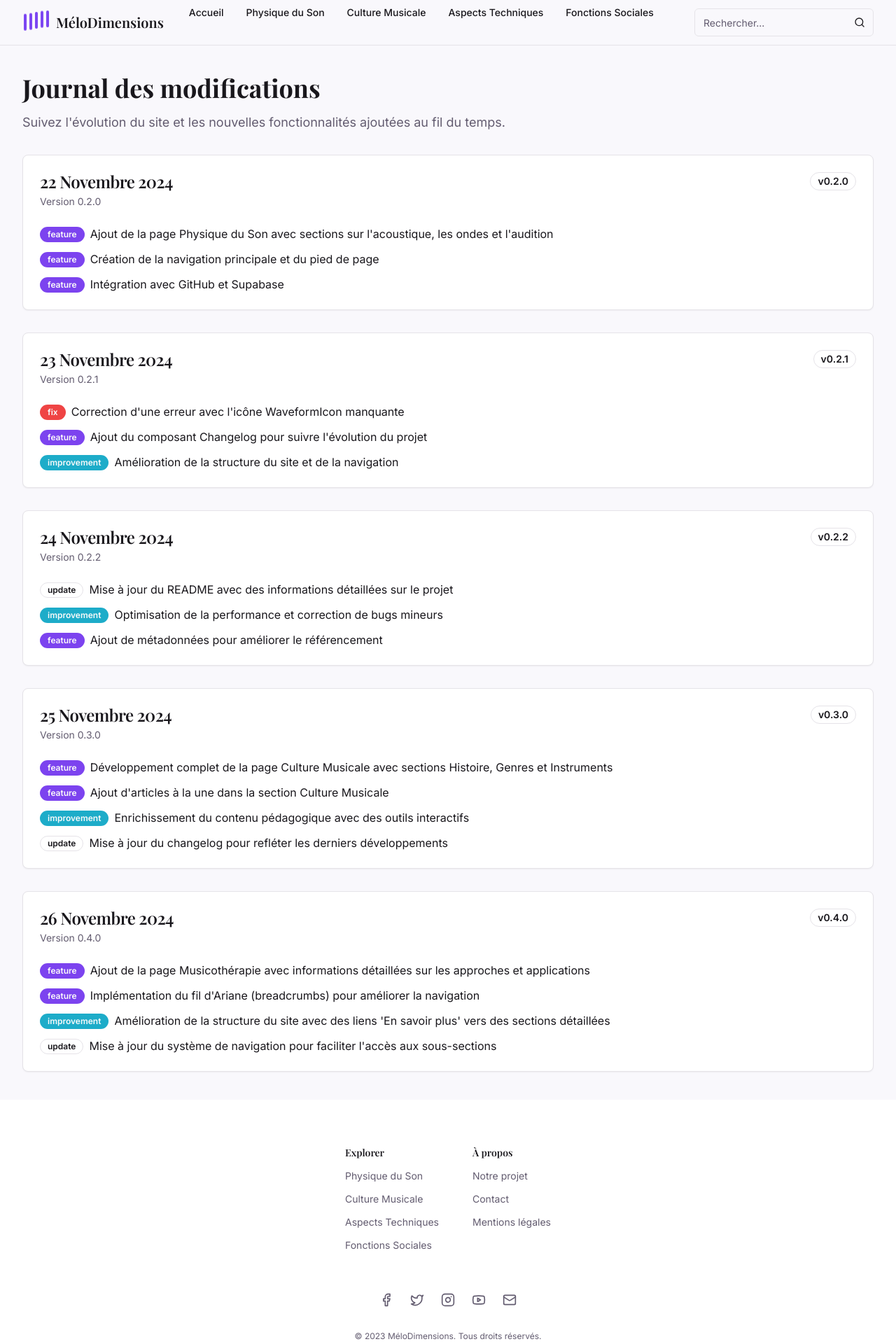
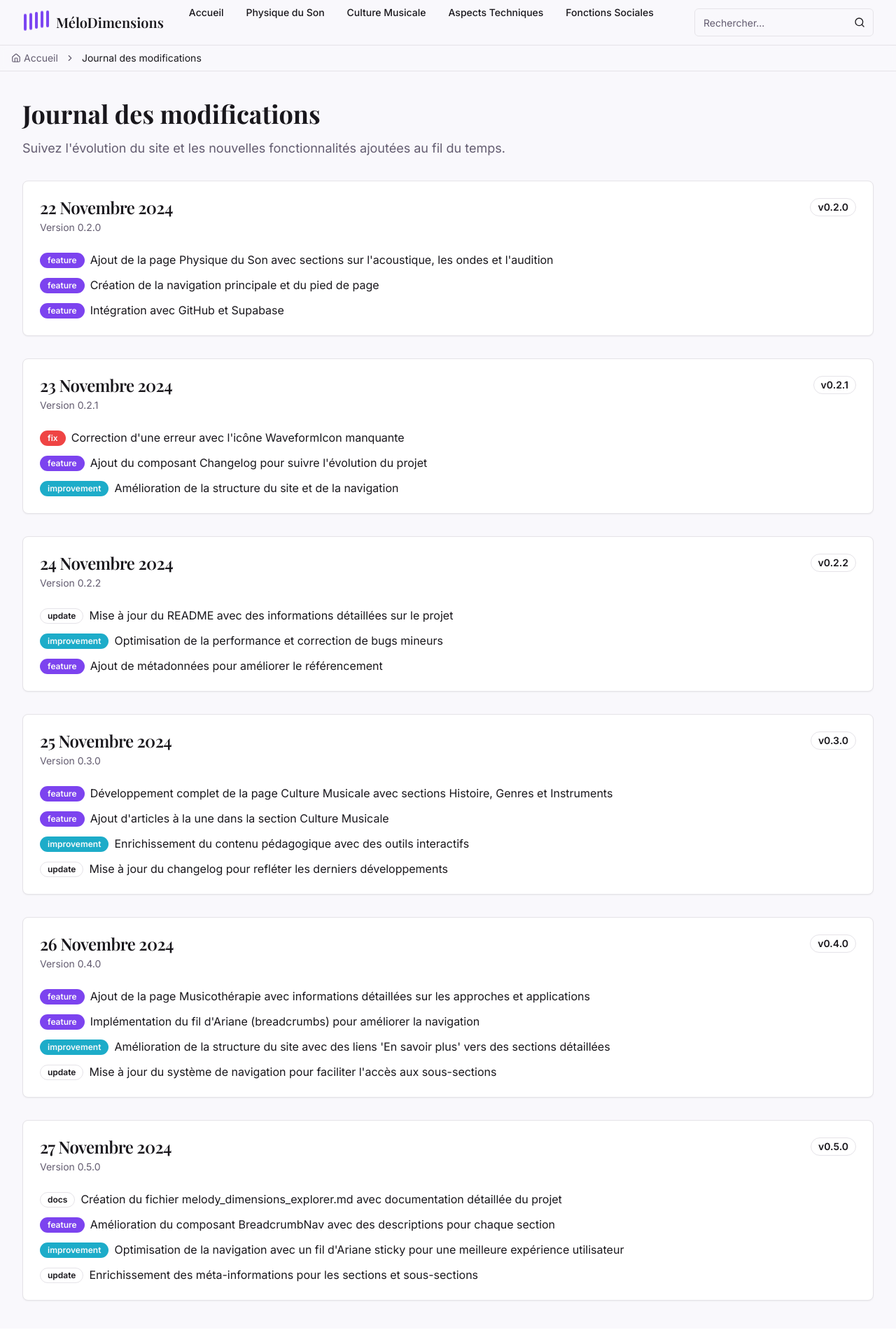
Before and after one commit to HylstEdu/melody-dimensions-explorer, a React (Vite) app: page /changelog in a window 1280 px wide. Shown: the top 1920 px of the page at 70% size. Built offline with nearby package versions, Linux system fonts and the light colour scheme; a web font is replaced by a local one.

Commit message:
Add site structure and documentation
Implement modular design and add documentation for the site. Update changelog.

```diff
--- a/src/components/BreadcrumbNav.tsx
+++ b/src/components/BreadcrumbNav.tsx
@@ -15,21 +15,67 @@ interface BreadcrumbConfig {
   [key: string]: {
     label: string;
     parent?: string;
+    description?: string;
   };
 }
 
 const routeConfig: BreadcrumbConfig = {
   "/": { label: "Accueil" },
-  "/physique-son": { label: "Physique du Son", parent: "/" },
-  "/culture": { label: "Culture Musicale", parent: "/" },
-  "/technique": { label: "Aspects Techniques", parent: "/" },
-  "/societe": { label: "Fonctions Sociales", parent: "/" },
-  "/societe/musicotherapie": { label: "Musicothérapie", parent: "/societe" },
-  "/societe/neurosciences": { label: "Neurosciences et Musique", parent: "/societe" },
-  "/societe/anthropologie": { label: "Anthropologie Musicale", parent: "/societe" },
-  "/societe/politique": { label: "Musique et Politique", parent: "/societe" },
-  "/societe/identite": { label: "Identité et Musique", parent: "/societe" },
-  "/societe/education/methodes": { label: "Méthodes Pédagogiques", parent: "/societe" },
+  "/physique-son": {
+    label: "Physique du Son",
+    parent: "/",
+    description: "Découvrez les principes fondamentaux de l'acoustique et de la perception auditive"
+  },
+  "/culture": {
+    label: "Culture Musicale",
+    parent: "/",
+    description: "Explorez l'histoire et les genres de la musique à travers les époques"
+  },
+  "/technique": {
+    label: "Aspects Techniques",
+    parent: "/",
+    description: "Apprenez les bases de la théorie musicale, la composition et la production"
+  },
+  "/societe": {
+    label: "Fonctions Sociales",
+    parent: "/",
+    description: "Comprenez le rôle de la musique dans la société et ses diverses applications"
+  },
+  "/societe/musicotherapie": {
+    label: "Musicothérapie",
+    parent: "/societe",
+    description: "Découvrez comment la musique est utilisée à des fins thérapeutiques"
+  },
+  "/societe/neurosciences": {
+    label: "Neurosciences et Musique",
+    parent: "/societe",
+    description: "Explorez les effets de la musique sur le cerveau et la cognition"
+  },
+  "/societe/anthropologie": {
+    label: "Anthropologie Musicale",
+    parent: "/societe",
+    description: "Étudiez le rôle de la musique dans différentes cultures et sociétés"
+  },
+  "/societe/politique": {
+    label: "Musique et Politique",
+    parent: "/societe",
+    description: "Analysez les liens entre musique, engagement politique et mouvements sociaux"
+  },
+  "/societe/identite": {
+    label: "Identité et Musique",
+    parent: "/societe",
+    description: "Découvrez comment la musique façonne et exprime l'identité individuelle et collective"
+  },
+  "/societe/education/methodes": {
+    label: "Méthodes Pédagogiques",
+    parent: "/societe",
+    description: "Explorez les différentes approches d'enseignement et d'apprentissage musical"
+  },
+  "/changelog": {
+    label: "Journal des modifications",
+    parent: "/",
+    description: "Suivez l'évolution du site et les nouvelles fonctionnalités"
+  }
 };
 
 export function BreadcrumbNav() {
@@ -46,6 +92,7 @@ export function BreadcrumbNav() {
       breadcrumbs.unshift({
         path: currentRoute,
         label: routeConfig[currentRoute].label,
+        description: routeConfig[currentRoute].description || "",
         isCurrent: true,
       });
     }
@@ -58,6 +105,7 @@ export function BreadcrumbNav() {
         breadcrumbs.unshift({
           path: parentRoute,
           label: routeConfig[parentRoute].label,
+          description: routeConfig[parentRoute].description || "",
           isCurrent: false,
         });
       }
@@ -70,6 +118,7 @@ export function BreadcrumbNav() {
       breadcrumbs.unshift({
         path: "/",
         label: "Accueil",
+        description: "Page d'accueil de MéloDimensions",
         isCurrent: false,
       });
     }
@@ -85,16 +134,17 @@ export function BreadcrumbNav() {
   }
 
   return (
-    <Breadcrumb className="px-4 py-2 mb-2">
+    <div className="bg-background/60 backdrop-blur-sm sticky top-0 z-10 border-b">
+      <Breadcrumb className="px-4 py-2 mx-auto max-w-7xl">
         <BreadcrumbList>
           {breadcrumbs.map((crumb, index) => (
             <React.Fragment key={crumb.path}>
               <BreadcrumbItem>
                 {crumb.isCurrent ? (
-                <BreadcrumbPage>{crumb.label}</BreadcrumbPage>
+                  <BreadcrumbPage title={crumb.description}>{crumb.label}</BreadcrumbPage>
                 ) : (
                   <BreadcrumbLink asChild>
-                  <Link to={crumb.path} className="flex items-center">
+                    <Link to={crumb.path} className="flex items-center" title={crumb.description}>
                       {crumb.path === "/" && <Home className="h-3.5 w-3.5 mr-1" />}
                       {crumb.label}
                     </Link>
@@ -110,5 +160,6 @@ export function BreadcrumbNav() {
           ))}
         </BreadcrumbList>
       </Breadcrumb>
+    </div>
   );
 }
--- a/src/components/Changelog.tsx
+++ b/src/components/Changelog.tsx
@@ -1,3 +1,4 @@
+
 import React from "react";
 import { Separator } from "@/components/ui/separator";
 import {
@@ -9,7 +10,7 @@ import {
 } from "@/components/ui/card";
 import { Badge } from "@/components/ui/badge";
 
-type ChangeType = "feature" | "fix" | "improvement" | "update";
+type ChangeType = "feature" | "fix" | "improvement" | "update" | "docs";
 
 interface ChangelogItem {
   date: string;
@@ -118,6 +119,28 @@ const changelogData: ChangelogItem[] = [
         description: "Mise à jour du système de navigation pour faciliter l'accès aux sous-sections"
       }
     ]
+  },
+  {
+    date: "27 Novembre 2024",
+    version: "0.5.0",
+    changes: [
+      {
+        type: "docs",
+        description: "Création du fichier melody_dimensions_explorer.md avec documentation détaillée du projet"
+      },
+      {
+        type: "feature",
+        description: "Amélioration du composant BreadcrumbNav avec des descriptions pour chaque section"
+      },
+      {
+        type: "improvement",
+        description: "Optimisation de la navigation avec un fil d'Ariane sticky pour une meilleure expérience utilisateur"
+      },
+      {
+        type: "update",
+        description: "Enrichissement des méta-informations pour les sections et sous-sections"
+      }
+    ]
   }
 ];
 
@@ -131,6 +154,8 @@ const getBadgeVariant = (type: ChangeType) => {
       return "secondary";
     case "update":
       return "outline";
+    case "docs":
+      return "blue";
     default:
       return "default";
   }
@@ -173,6 +198,6 @@ const Changelog: React.FC = () => {
       </div>
     </div>
   );
-};
+}
 
 export default Changelog;
```
Also changed, not shown: 1 other file (tests, documents, lock files or other folders). Lines whose indentation alone changed are shown as unchanged.
